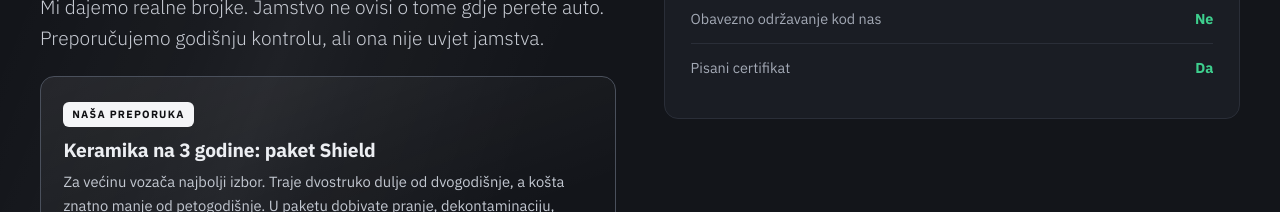
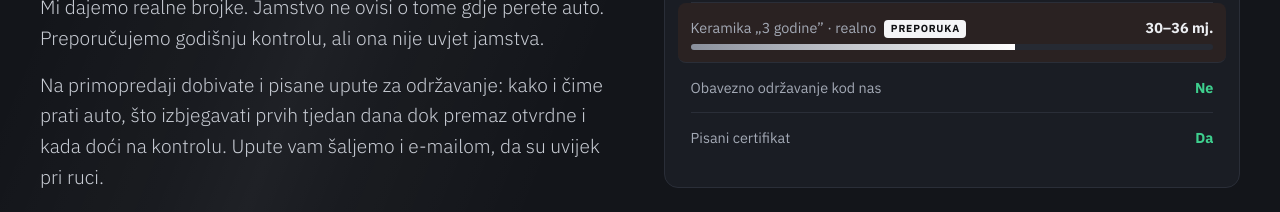
Before and after one commit to futuretech712-jpg/dz-demo1, a plain HTML site: page index.html in a window 1280 px wide. Shown: the part 4534-4746 px from the top of the page. Drawn offline with Linux system fonts and the light colour scheme.

Commit message:
Keramika: pisane upute za održavanje uz svaki premaz
Co-Authored-By: Claude Opus 5.5 <noreply@anthropic.com>
Claude-Session: https://claude.ai/code/session_01KyK1EBQwTWDJC5bsNm9ufU

```diff
--- a/index.html
+++ b/index.html
@@ -893,6 +893,7 @@ summary::after,.plm-g summary::after,.allprices>summary::after{color:var(--white
       <h2>Koliko keramika stvarno traje?</h2>
       <p style="margin-top:1.2rem">Najčešća pritužba na forumima: obećane su dvije godine, a premaz je izdržao jedno ljeto. Ili je jamstvo vrijedilo samo uz skupo održavanje u istoj radionici.</p>
       <p>Mi dajemo realne brojke. Jamstvo ne ovisi o tome gdje perete auto. Preporučujemo godišnju kontrolu, ali ona nije uvjet jamstva.</p>
+      <p>Na primopredaji dobivate i pisane upute za održavanje: kako i čime prati auto, što izbjegavati prvih tjedan dana dok premaz otvrdne i kada doći na kontrolu. Upute vam šaljemo i e-mailom, da su uvijek pri ruci.</p>
       <div class="rec-box">
         <span class="rec-tag">Naša preporuka</span>
         <h3>Keramika na 3 godine: paket Shield</h3>
```
